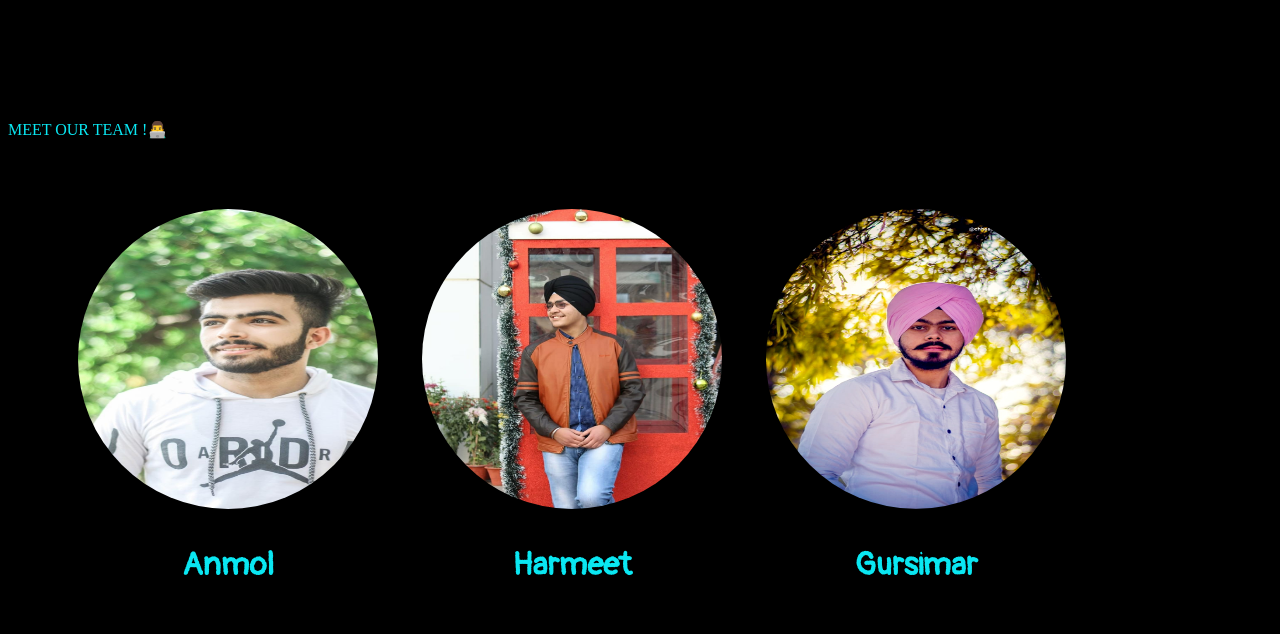
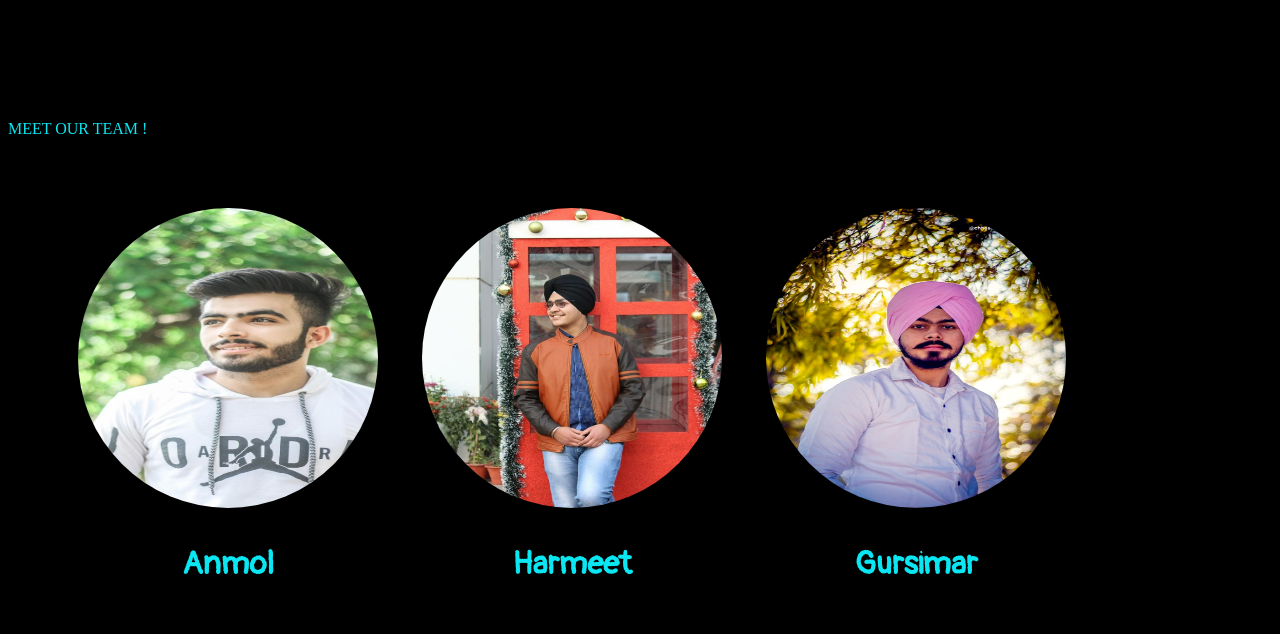
Before and after one commit to punjabiMundey/front, a plain HTML site: page index.html in a window 1280 px wide. Shown: the part 2000-2634 px from the top of the page. Drawn offline with Linux system fonts and the light colour scheme.

Commit message:
Update index.html

```diff
--- a/index.html
+++ b/index.html
@@ -53,7 +53,7 @@
 
 
 
-	<div class="game_description><h1>MEET OUR TEAM !👨‍💻</h1></div>
+	<div class="game_description><h1>MEET OUR TEAM !</h1></div>
 
 
 	<div class="row">
```
